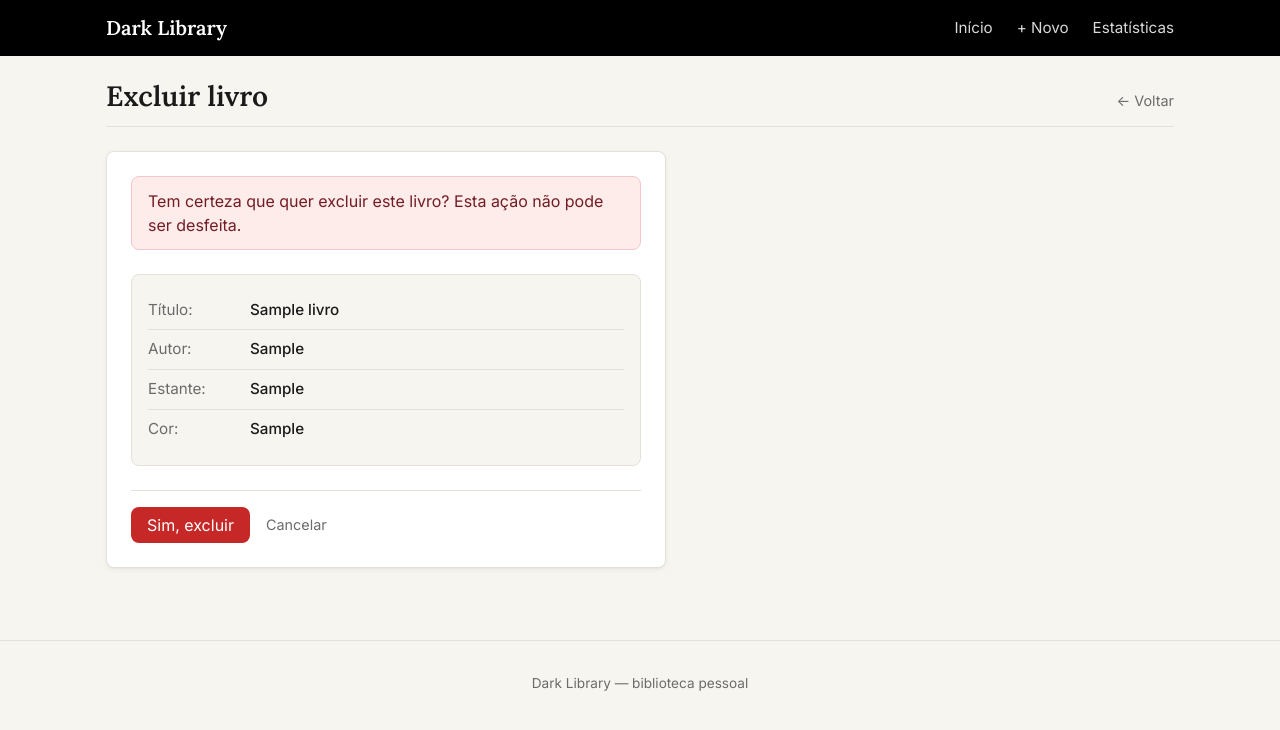
After one commit to sheppita/darklibrary, a Flask app: page /excluir/1 in a window 1280 px wide. The commit adds this page. Shown: the top 730 px of the page. Run offline with Flask 3, Linux system fonts and the light colour scheme; tables that the repository leaves empty hold one stand-in row (values such as "Sample post"); some libraries are stand-ins or nearby versions.

Commit message:
Etapa 8: editar e excluir livros com botoes nos cards e tela de confirmacao

```diff
--- a/app.py
+++ b/app.py
@@ -137,12 +137,10 @@ def home():
     livros = query.all()
     livros.sort(key=chave_ordenacao)
 
-    # Pré-calcula o hex da cor da lombada de cada livro.
     for livro in livros:
         cor = (livro.cor_lombada or "").strip()
         livro.cor_hex = CORES_HEX.get(cor, CORES_HEX["Multi"])
 
-    # Agrupa por estante.
     grupos = []
     estante_atual = "__inicio__"
     for livro in livros:
@@ -151,7 +149,6 @@ def home():
             estante_atual = livro.estante
         grupos[-1][1].append(livro)
 
-    # Monta o degradê CSS para cada grupo.
     grupos_com_gradiente = []
     for estante, livros_do_grupo in grupos:
         cores = [livro.cor_hex for livro in livros_do_grupo]
@@ -169,7 +166,6 @@ def home():
 
         grupos_com_gradiente.append((estante, livros_do_grupo, gradiente))
 
-    # Estantes disponíveis no banco (para o dropdown).
     estantes_disponiveis = sorted(
         [e for (e,) in db.session.query(Livro.estante).distinct().all() if e],
         key=chave_ordenacao_estante_simples,
@@ -207,9 +203,40 @@ def novo():
     return render_template("novo.html", cores=CORES_ORDEM)
 
 
+@app.route("/editar/<int:livro_id>", methods=["GET", "POST"])
+def editar(livro_id):
+    # Busca o livro pelo id; se não existir, devolve 404.
+    livro = db.get_or_404(Livro, livro_id)
+
+    if request.method == "POST":
+        livro.titulo = request.form.get("titulo", "").strip()
+        livro.autor = request.form.get("autor", "").strip()
+        livro.nacionalidade = request.form.get("nacionalidade", "").strip() or None
+        livro.cor_lombada = request.form.get("cor_lombada", "").strip() or None
+        livro.estante = request.form.get("estante", "").strip().upper() or None
+        livro.isbn = request.form.get("isbn", "").strip() or None
+        livro.lido = ("lido" in request.form)
+
+        db.session.commit()
+        return redirect(url_for("home"))
+
+    return render_template("editar.html", livro=livro, cores=CORES_ORDEM)
+
+
+@app.route("/excluir/<int:livro_id>", methods=["GET", "POST"])
+def excluir(livro_id):
+    livro = db.get_or_404(Livro, livro_id)
+
+    if request.method == "POST":
+        db.session.delete(livro)
+        db.session.commit()
+        return redirect(url_for("home"))
+
+    return render_template("excluir.html", livro=livro)
+
+
 @app.route("/estatisticas")
 def estatisticas():
-    # ── Totais gerais ──
     total = Livro.query.count()
     total_lidos = Livro.query.filter(Livro.lido.is_(True)).count()
     total_nao_lidos = total - total_lidos
@@ -219,7 +246,6 @@ def estatisticas():
     else:
         pct_lidos = 0
 
-    # ── Por estante ──
     por_estante_raw = (
         db.session.query(Livro.estante, db.func.count(Livro.id))
         .group_by(Livro.estante)
@@ -233,7 +259,6 @@ def estatisticas():
     if sem_estante > 0:
         por_estante.append((None, sem_estante))
 
-    # ── Top autores ──
     top_autores = (
         db.session.query(Livro.autor, db.func.count(Livro.id))
         .group_by(Livro.autor)
@@ -241,7 +266,6 @@ def estatisticas():
         .all()
     )
 
-    # ── Por nacionalidade ──
     por_nacionalidade = (
         db.session.query(Livro.nacionalidade, db.func.count(Livro.id))
         .group_by(Livro.nacionalidade)
@@ -249,7 +273,6 @@ def estatisticas():
         .all()
     )
 
-    # ── Por cor ──
     por_cor_raw = dict(
         db.session.query(Livro.cor_lombada, db.func.count(Livro.id))
         .group_by(Livro.cor_lombada)
--- a/static/estilo.css
+++ b/static/estilo.css
@@ -702,3 +702,111 @@ input:focus, select:focus, textarea:focus {
     border-radius: 50%;
     flex-shrink: 0;
 }
+/* ─────────────────────────────────────────────
+   14. Botões de ação no card (editar / excluir)
+   ───────────────────────────────────────────── */
+
+.card-acoes {
+    margin-left: auto; /* empurra para a direita dentro do card-meta */
+    display: inline-flex;
+    gap: var(--esp-1);
+}
+
+.card-acao {
+    display: inline-flex;
+    align-items: center;
+    justify-content: center;
+    width: 32px;
+    height: 32px;
+    border-radius: var(--raio);
+    background-color: var(--cor-fundo);
+    border: 1px solid var(--cor-borda);
+    color: var(--cor-texto-suave);
+    font-size: 0.95rem;
+    text-decoration: none;
+    transition: background-color 0.12s ease, color 0.12s ease, border-color 0.12s ease;
+}
+
+.card-acao:hover {
+    background-color: var(--cor-texto);
+    color: #ffffff;
+    border-color: var(--cor-texto);
+    text-decoration: none;
+}
+
+.card-acao-perigo:hover {
+    background-color: var(--cor-perigo);
+    border-color: var(--cor-perigo);
+    color: #ffffff;
+}
+/* ─────────────────────────────────────────────
+   15. Tela de exclusão
+   ───────────────────────────────────────────── */
+
+.excluir-caixa {
+    max-width: 560px;
+    background-color: var(--cor-superficie);
+    border: 1px solid var(--cor-borda);
+    border-radius: var(--raio);
+    padding: var(--esp-5);
+    box-shadow: var(--sombra-suave);
+}
+
+.excluir-aviso {
+    font-size: 1rem;
+    color: var(--cor-texto);
+    background-color: #fdecea;
+    border: 1px solid #f5c6cb;
+    color: #721c24;
+    border-radius: var(--raio);
+    padding: var(--esp-3) var(--esp-4);
+    margin: 0 0 var(--esp-5) 0;
+}
+
+.excluir-info {
+    background-color: var(--cor-fundo);
+    border: 1px solid var(--cor-borda);
+    border-radius: var(--raio);
+    padding: var(--esp-4);
+    margin-bottom: var(--esp-5);
+}
+
+.excluir-linha {
+    display: flex;
+    gap: var(--esp-3);
+    padding: var(--esp-2) 0;
+    font-size: 0.95rem;
+    border-bottom: 1px solid var(--cor-borda);
+}
+
+.excluir-linha:last-child {
+    border-bottom: none;
+}
+
+.excluir-rotulo {
+    color: var(--cor-texto-suave);
+    flex: 0 0 90px;
+}
+
+.excluir-valor {
+    color: var(--cor-texto);
+    font-weight: 500;
+}
+
+.excluir-acoes {
+    display: flex;
+    align-items: center;
+    gap: var(--esp-4);
+    padding-top: var(--esp-4);
+    border-top: 1px solid var(--cor-borda);
+}
+
+.botao-perigo {
+    background-color: var(--cor-perigo);
+    color: #ffffff;
+}
+
+.botao-perigo:hover {
+    background-color: #a01f1f;
+    opacity: 1;
+}
--- /dev/null
+++ b/templates/excluir.html
@@ -0,0 +1,48 @@
+{% extends "base.html" %}
+
+{% block titulo %}Dark Library — Excluir livro{% endblock %}
+
+{% block conteudo %}
+
+    <div class="pagina-cabecalho">
+        <h1>Excluir livro</h1>
+        <a href="{{ url_for('home') }}" class="link-voltar">← Voltar</a>
+    </div>
+
+    <div class="excluir-caixa">
+
+        <p class="excluir-aviso">
+            Tem certeza que quer excluir este livro? Esta ação não pode ser desfeita.
+        </p>
+
+        <div class="excluir-info">
+            <div class="excluir-linha">
+                <span class="excluir-rotulo">Título:</span>
+                <span class="excluir-valor">{{ livro.titulo }}</span>
+            </div>
+            <div class="excluir-linha">
+                <span class="excluir-rotulo">Autor:</span>
+                <span class="excluir-valor">{{ livro.autor }}</span>
+            </div>
+            {% if livro.estante %}
+            <div class="excluir-linha">
+                <span class="excluir-rotulo">Estante:</span>
+                <span class="excluir-valor">{{ livro.estante }}</span>
+            </div>
+            {% endif %}
+            {% if livro.cor_lombada %}
+            <div class="excluir-linha">
+                <span class="excluir-rotulo">Cor:</span>
+                <span class="excluir-valor">{{ livro.cor_lombada }}</span>
+            </div>
+            {% endif %}
+        </div>
+
+        <form method="POST" class="excluir-acoes">
+            <button type="submit" class="botao-perigo">Sim, excluir</button>
+            <a href="{{ url_for('home') }}" class="link-cancelar">Cancelar</a>
+        </form>
+
+    </div>
+
+{% endblock %}
```
Also changed, not shown: templates/editar.html (added, +69 -0 lines), templates/lista.html (+6 -2 lines).
